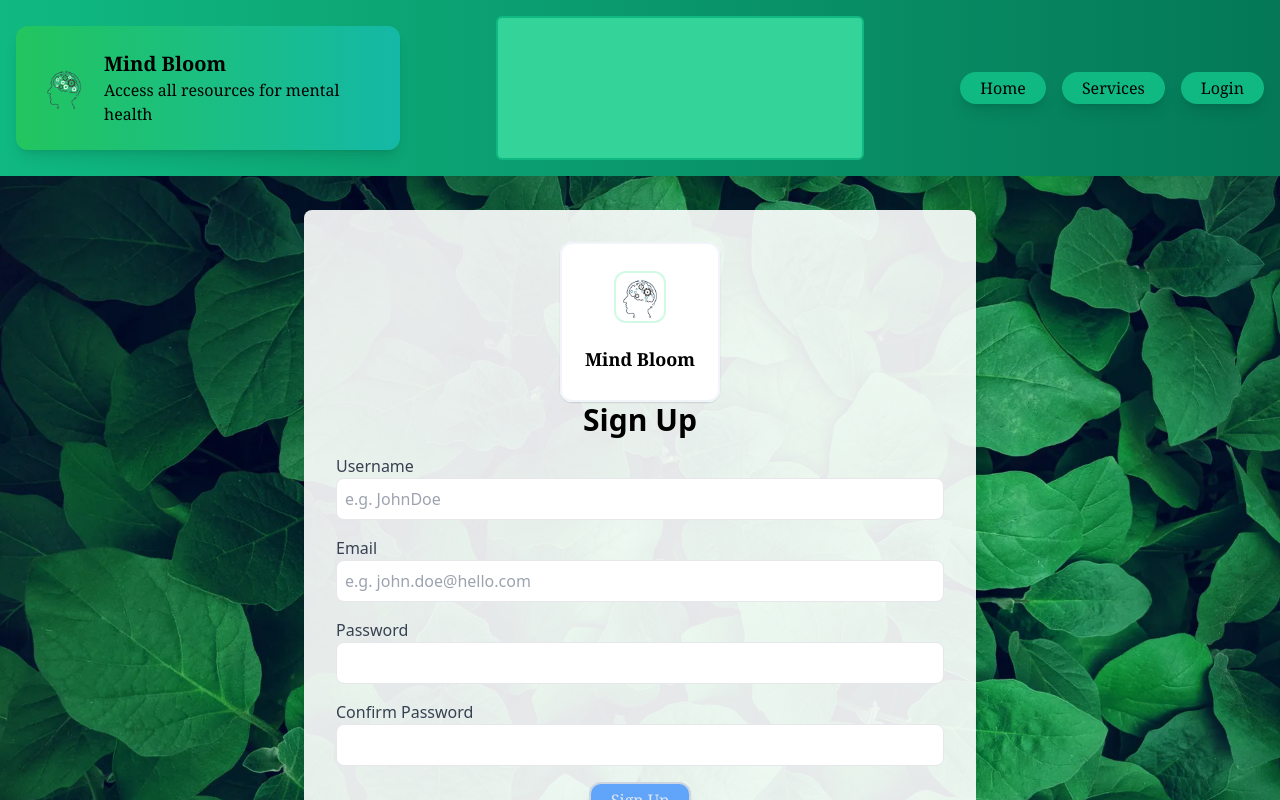
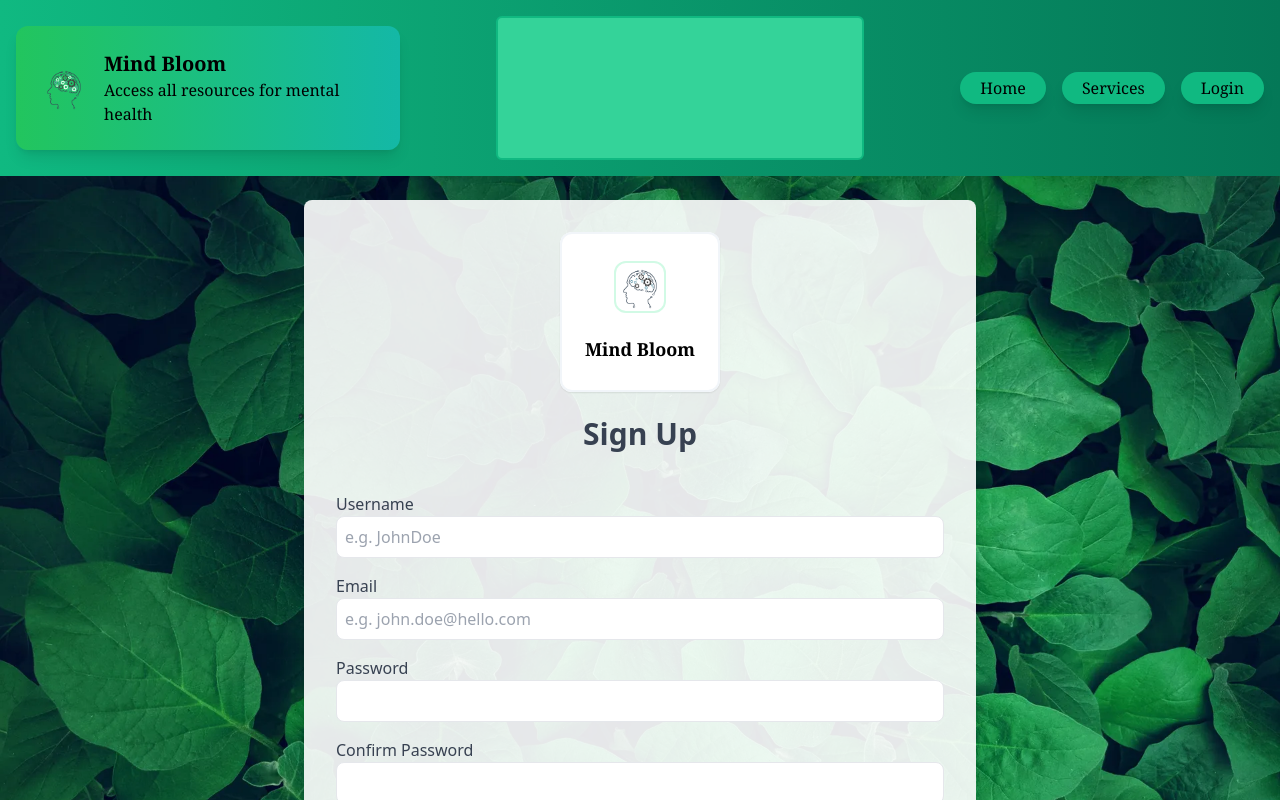
Before and after one commit to julianDalban/mental-health-app, a React (Create React App) app in the folder mind-bloom/: page /signup in a window 1280 px wide. Shown: the top 800 px of the page. Built offline with nearby package versions, Linux system fonts and the light colour scheme; no server answers.

Commit message:
Finished styling form + overlayModal

```diff
--- a/mind-bloom/src/containers/form.js
+++ b/mind-bloom/src/containers/form.js
@@ -70,12 +70,10 @@ const AuthForm = ({ isSignUp, onClose = () => {}, isModal = false }) => {
   return (
     <div className={`p-6 items-center justify-center ${isAuthPage ? 'min-h-screen flex flex-col justify-center' : ''}`} style={{ backgroundImage: `url(${Green})`, backgroundSize: 'cover', backgroundPosition: 'center' }}>
     <div className={`p-6 ${isAuthPage ? 'relative z-10 bg-white bg-opacity-90 p-8 rounded-lg shadow-lg max-w-2xl w-full' : ''}`}>
-        <div className={`size-[10rem] mx-auto ${isAuthPage ? 'bg-inherit backdrop-blur-lg bg-opacity-10 bg-gray-900 rounded-xl shadow-sm' : ''}`}>
-          <div className='size-[10rem] mx-auto bg-inherit backdrop-blur-lg bg-opacity-10 bg-gray-900 rounded-xl shadow-sm'>
+          <div className='size-[10rem] mx-auto bg-inherit backdrop-blur-lg bg-opacity-10 rounded-xl shadow-sm'>
             <LogoNoText />
           </div>
-        </div>
-        <h1 className="text-3xl font-bold mb-4 text-center">{isSignUp ? 'Sign Up' : 'Login'}</h1>
+        <h1 className={`p-6 text-3xl font-bold mb-4 text-center text-gray-200 ${isAuthPage ? 'text-gray-700' : ''}`}>{isSignUp ? 'Sign Up' : 'Login'}</h1>
         <form onSubmit={onFinish} className='mb-4'>
           {isSignUp && (
             <div className="mb-4">
```
